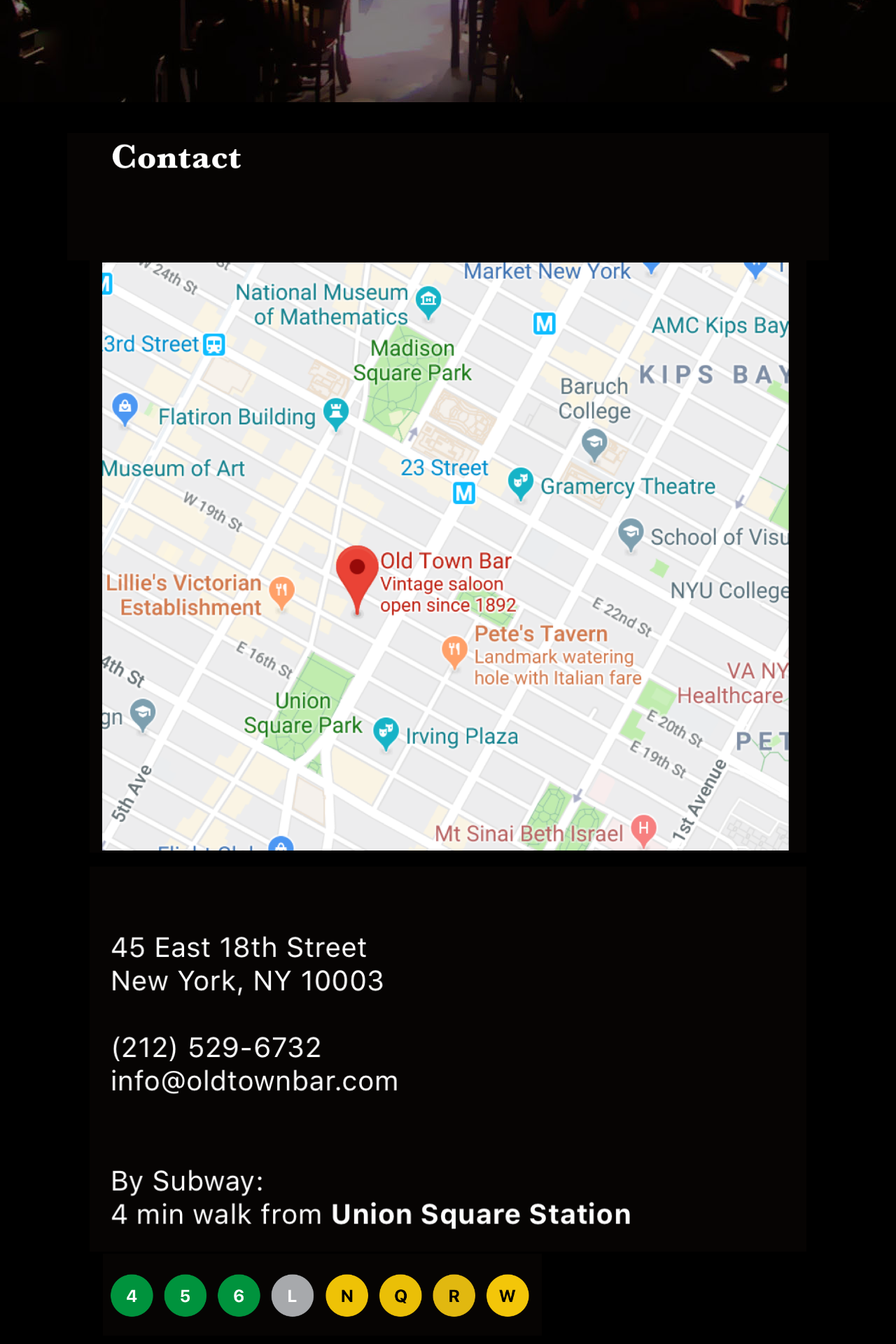
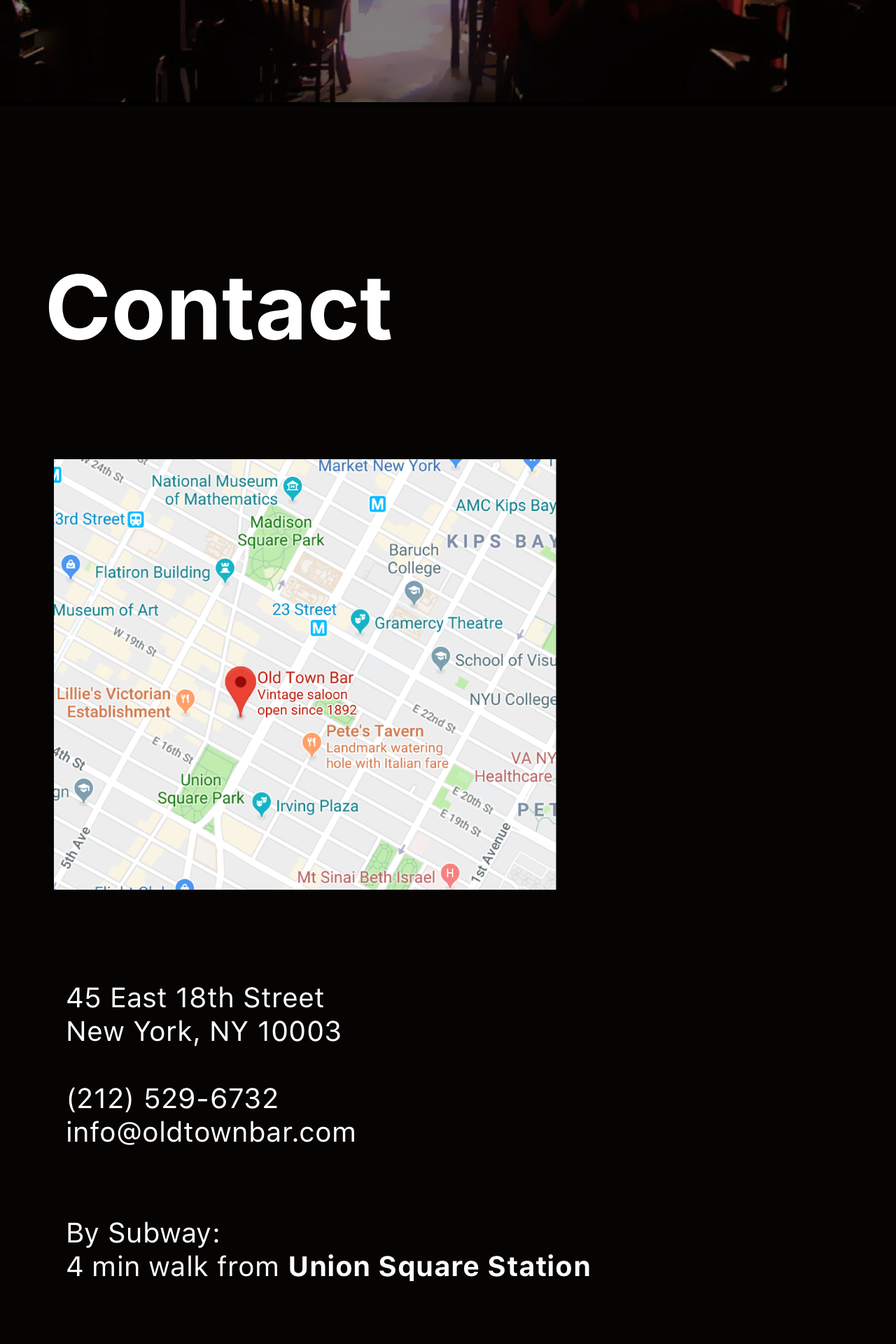
Before and after one commit to fkaltman/Old-Town-Bar, a React (Create React App) app: page / in a window 1280 px wide. Shown: the part 3915-5835 px from the top of the page at 70% size. Built offline with nearby package versions, Linux system fonts and the light colour scheme.

Commit message:
adjust to new contact css

```diff
--- a/src/App.css
+++ b/src/App.css
@@ -89,68 +89,32 @@ body {
 }
 
 .contact-page {
-  background-color: black;
-  display: flex;
-  justify-content: center;
-  flex-direction: column;
-  align-items: center;
+  background-color: #060403;
+  padding: 5vw;
 }
 
-.big-contact {
-  width: 85vw;
-  margin-top: 40px;
-  display: block;
+.map-and-address {
+  width: 100%;
+}
+
+.contact {
+  font-family: SFProText;
+  color: white;
+  font-size: 8em;
+  font-weight: bold;
+  justify-content: left;
+  padding-top: 5vh;
 }
 
 .map {
-  width: 80vw;
-  display: block;
+ width: 65%;
+ margin-top: 4vh;
 }
 
 .address {
-  width: 80vw;
-  margin-top: 20px;
-  display: block;
+  margin-top: 4vh;
+  /* flex-direction: row; */
 }
-
-.subway4 {
-  display: block;
-  width: 38vw;
-  margin-top: 3px;
-  margin-right: 40vw;
-  margin-bottom: 120px;
-  display: block;
-}
-
-.subway8 {
-  display: none;
-  width: 49vw;
-  margin-top: 3px;
-  margin-right: 80px;
-  margin-bottom: 120px;
-
-}
-
-.App-header {
-  background-color: black;
-  min-height: 100vh;
-}
-
-@media (min-width: 600px) {
-  .subway4 {
-    display: none;
-  }
-  .subway8 {
-    display: block;
-    width: 49vw;
-    margin-top: 3px;
-    margin-right: 28vw;
-    margin-bottom: 120px;
-    display: block;
-  }
-
-}
-
 
 
 /* ----------HISTORY SECTION---------- */
--- a/src/components/Contact.jsx
+++ b/src/components/Contact.jsx
@@ -1,21 +1,17 @@
 import React from 'react';
-import bigcontact from "../assets/bigcontact.png"
 import googlemap from "../assets/googlemap.png"
 import address from "../assets/address.png"
-import subway4 from "../assets/subway4.png"
-import subway8 from "../assets/subway8.png"
 
-export default function Contact () {
+
+export default function Contact() {
 
   return (
-    <div className="contact-page" id="contact-us">
-      <a href="contact-us"></a>
-      <img className="big-contact" src={bigcontact} alt="Contact"/>
-      <img className="map" src={googlemap} alt="Google Map" />
-      <img className="address" src={address} alt="Address" />
-      <img className="subway4" src={subway4} alt="Subway symbols" />
-      <img className="subway8" src={subway8} alt="Subway symbols" />
-
+    <div className="contact-page">
+      <h2 className="contact">Contact</h2>
+      <div className="map-and-address">
+        <img className="map" src={googlemap} alt="Google Map" />
+        <img className="address" src={address} alt="Address" />
+      </div>
     </div>
   )
 }
```
